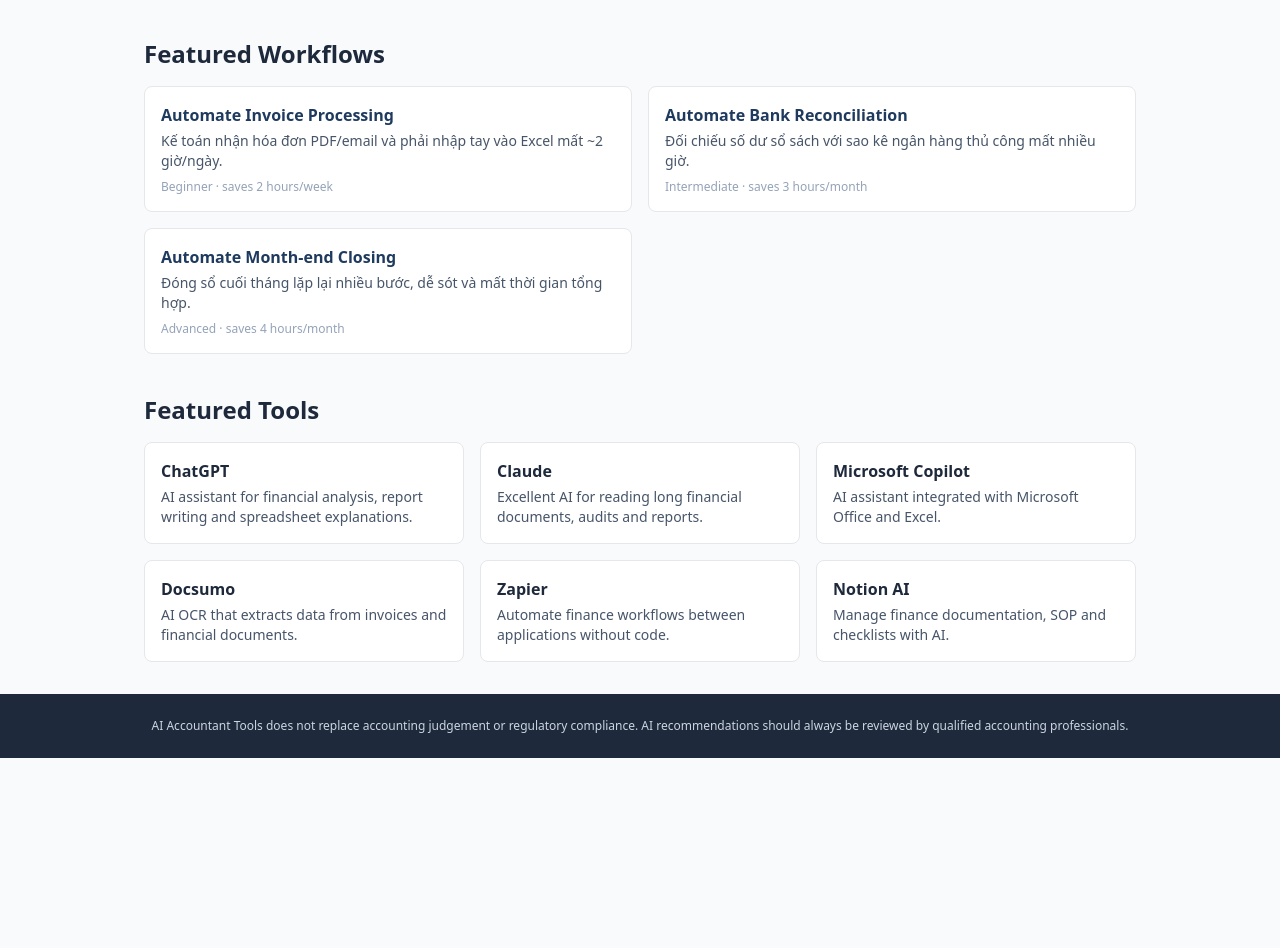
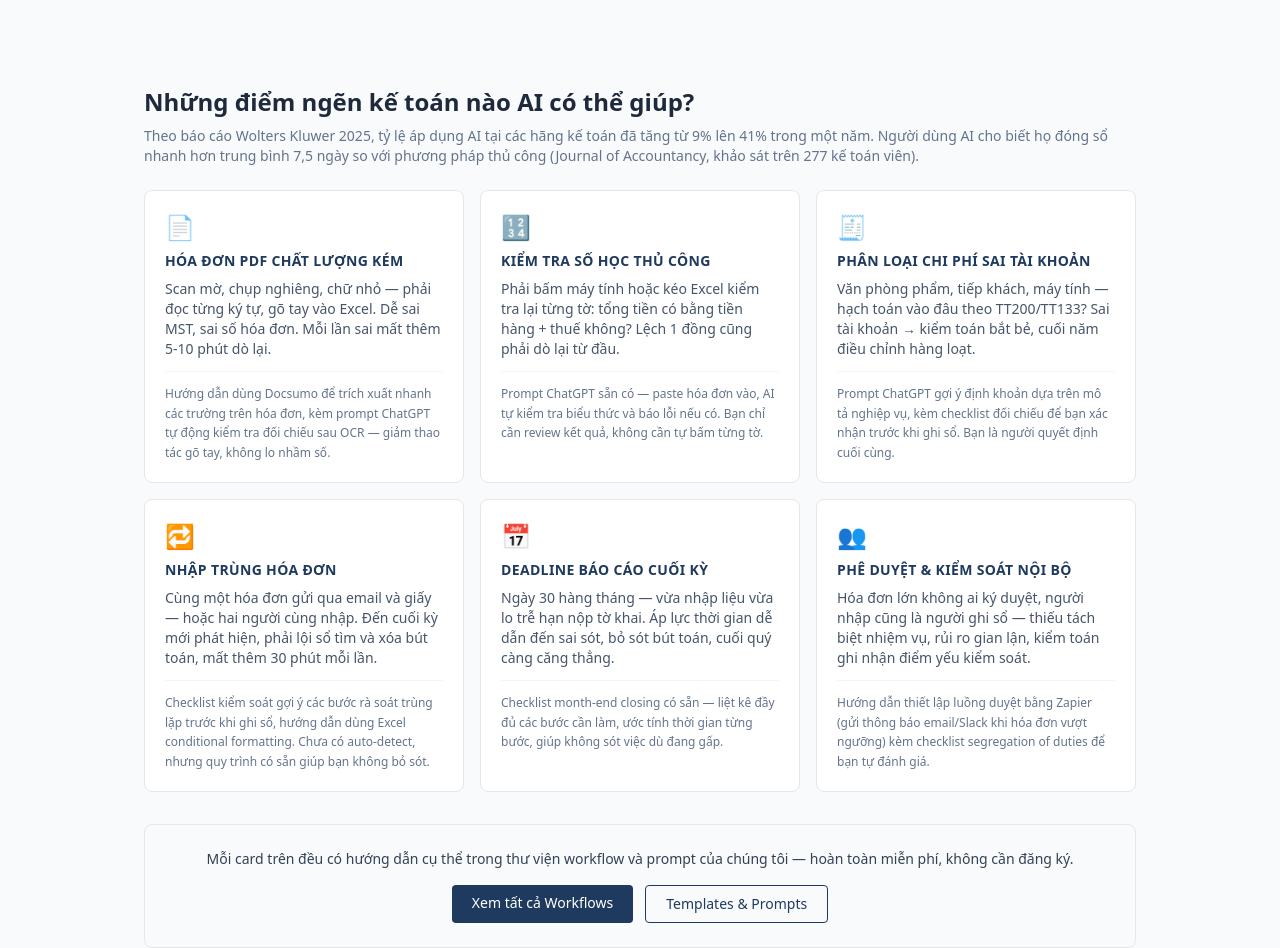
Before and after one commit to Meomeo-NT/ai-accountant-tools, a Next.js app: page / in a window 1280 px wide. Shown: the part 344-1292 px from the top of the page. Before the commit the page ends 1102 px from the top, so only its background shows below. Built offline with nearby package versions, Linux system fonts and the light colour scheme.

Commit message:
feat: add pain→solution section, email capture form, affiliate disclosure

```diff
--- a/src/app/layout.tsx
+++ b/src/app/layout.tsx
@@ -36,11 +36,15 @@ export default function RootLayout({
         <main className="flex-1 max-w-5xl mx-auto px-4 py-8 w-full">
           {children}
         </main>
-        <footer className="bg-slate-800 text-slate-300 text-xs text-center py-6">
+        <footer className="bg-slate-800 text-slate-300 text-xs text-center py-6 px-4">
           <p>
             AI Accountant Tools does not replace accounting judgement or
             regulatory compliance. AI recommendations should always be reviewed
             by qualified accounting professionals.
+          </p>
+          <p className="mt-2">
+            We may earn commissions from some links on this site, at no extra
+            cost to you. This does not affect the objectivity of our content.
           </p>
         </footer>
       </body>
--- a/src/app/page.tsx
+++ b/src/app/page.tsx
@@ -1,6 +1,7 @@
 import Link from "next/link";
 import { getAllWorkflows } from "@/lib/workflows";
 import { getAllTools } from "@/lib/tools";
+import PainSection from "@/components/PainSection";
 
 export default function HomePage() {
   const workflows = getAllWorkflows();
@@ -15,6 +16,9 @@ export default function HomePage() {
         <p className="mt-4 text-lg text-slate-600">
           Smart Accounting Toolkit — tools, templates and AI workflows that help
           accountants work faster.
+        </p>
+        <p className="mt-4 text-base text-slate-700">
+          Bạn vẫn đang ngồi nhập hóa đơn bằng tay mỗi ngày?
         </p>
         <p className="mt-2 text-sm text-slate-500 italic">
           AI helps accountants work faster without replacing accounting
@@ -35,6 +39,8 @@ export default function HomePage() {
           </Link>
         </div>
       </section>
+
+      <PainSection />
 
       <section className="mt-10">
         <h2 className="text-2xl font-semibold mb-4">Featured Workflows</h2>
--- a/src/app/templates/page.tsx
+++ b/src/app/templates/page.tsx
@@ -1,6 +1,7 @@
 import Link from "next/link";
 import type { Metadata } from "next";
 import { getMarkdownDoc } from "@/lib/markdown";
+import EmailCaptureForm from "@/components/EmailCaptureForm";
 
 export const metadata: Metadata = {
   title: "Templates & Prompts — AI Accountant Tools",
@@ -14,8 +15,12 @@ export default async function TemplatesPage() {
   return (
     <div>
       <h1 className="text-3xl font-bold text-brand">Templates & Prompts</h1>
+      <p className="mt-2 text-sm text-slate-500">
+        10 ChatGPT prompts cho kế toán — điền email để nhận file PDF đầy đủ.
+      </p>
+      <EmailCaptureForm />
       <article
-        className="mt-4 prose max-w-none bg-white border rounded-lg p-5"
+        className="mt-6 prose max-w-none bg-white border rounded-lg p-5"
         dangerouslySetInnerHTML={{ __html: doc.contentHtml }}
       />
       <p className="mt-6 text-sm">
--- /dev/null
+++ b/src/components/EmailCaptureForm.tsx
@@ -0,0 +1,46 @@
+"use client";
+
+/**
+ * Email capture form for lead magnet.
+ *
+ * Uses Formspree (formspree.io) — works with static export,
+ * no server/API route needed.
+ *
+ * Replace FORMSPREE_ENDPOINT with your real Formspree URL after
+ * registering at https://formspree.io
+ */
+const FORMSPREE_ENDPOINT = "https://formspree.io/f/YOUR_FORM_ID";
+
+export default function EmailCaptureForm() {
+  return (
+    <form
+      action={FORMSPREE_ENDPOINT}
+      method="POST"
+      className="mt-6 bg-brand/5 border border-brand/20 rounded-lg p-5"
+    >
+      <p className="text-sm font-medium text-brand">
+        📥 Nhận file PDF 10 ChatGPT Prompts cho kế toán — miễn phí.
+      </p>
+      <div className="mt-3 flex flex-col sm:flex-row gap-2">
+        <input
+          type="email"
+          name="email"
+          placeholder="Email của bạn"
+          required
+          className="flex-1 px-3 py-2 border rounded text-sm"
+        />
+        <button
+          type="submit"
+          className="bg-brand text-white px-5 py-2 rounded text-sm whitespace-nowrap"
+        >
+          Gửi cho tôi
+        </button>
+      </div>
+      <p className="mt-2 text-xs text-slate-400">
+        Không spam. Hủy bất cứ lúc nào.
+      </p>
+      {/* Formspree redirect after submit */}
+      <input type="hidden" name="_next" value="https://ai-accountant-tools.vercel.app/templates?thankyou" />
+    </form>
+  );
+}
--- /dev/null
+++ b/src/components/PainCard.tsx
@@ -0,0 +1,19 @@
+interface PainCardProps {
+  icon: string;
+  pain: string;
+  consequence: string;
+  solution: string;
+}
+
+export default function PainCard({ icon, pain, consequence, solution }: PainCardProps) {
+  return (
+    <div className="border rounded-lg p-5 bg-white hover:shadow transition-shadow">
+      <div className="text-2xl mb-2">{icon}</div>
+      <h3 className="font-bold text-brand text-sm uppercase tracking-wide">{pain}</h3>
+      <p className="text-sm text-slate-600 mt-2">{consequence}</p>
+      <div className="mt-3 pt-3 border-t border-slate-100">
+        <p className="text-xs text-slate-500 leading-relaxed">{solution}</p>
+      </div>
+    </div>
+  );
+}
--- /dev/null
+++ b/src/components/PainSection.tsx
@@ -0,0 +1,93 @@
+import PainCard from "./PainCard";
+
+const painPoints = [
+  {
+    icon: "📄",
+    pain: "Hóa đơn PDF chất lượng kém",
+    consequence:
+      "Scan mờ, chụp nghiêng, chữ nhỏ — phải đọc từng ký tự, gõ tay vào Excel. Dễ sai MST, sai số hóa đơn. Mỗi lần sai mất thêm 5-10 phút dò lại.",
+    solution:
+      "Hướng dẫn dùng Docsumo để trích xuất nhanh các trường trên hóa đơn, kèm prompt ChatGPT tự động kiểm tra đối chiếu sau OCR — giảm thao tác gõ tay, không lo nhầm số.",
+  },
+  {
+    icon: "🔢",
+    pain: "Kiểm tra số học thủ công",
+    consequence:
+      "Phải bấm máy tính hoặc kéo Excel kiểm tra lại từng tờ: tổng tiền có bằng tiền hàng + thuế không? Lệch 1 đồng cũng phải dò lại từ đầu.",
+    solution:
+      "Prompt ChatGPT sẵn có — paste hóa đơn vào, AI tự kiểm tra biểu thức và báo lỗi nếu có. Bạn chỉ cần review kết quả, không cần tự bấm từng tờ.",
+  },
+  {
+    icon: "🧾",
+    pain: "Phân loại chi phí sai tài khoản",
+    consequence:
+      "Văn phòng phẩm, tiếp khách, máy tính — hạch toán vào đâu theo TT200/TT133? Sai tài khoản → kiểm toán bắt bẻ, cuối năm điều chỉnh hàng loạt.",
+    solution:
+      "Prompt ChatGPT gợi ý định khoản dựa trên mô tả nghiệp vụ, kèm checklist đối chiếu để bạn xác nhận trước khi ghi sổ. Bạn là người quyết định cuối cùng.",
+  },
+  {
+    icon: "🔁",
+    pain: "Nhập trùng hóa đơn",
+    consequence:
+      "Cùng một hóa đơn gửi qua email và giấy — hoặc hai người cùng nhập. Đến cuối kỳ mới phát hiện, phải lội sổ tìm và xóa bút toán, mất thêm 30 phút mỗi lần.",
+    solution:
+      "Checklist kiểm soát gợi ý các bước rà soát trùng lặp trước khi ghi sổ, hướng dẫn dùng Excel conditional formatting. Chưa có auto-detect, nhưng quy trình có sẵn giúp bạn không bỏ sót.",
+  },
+  {
+    icon: "📅",
+    pain: "Deadline báo cáo cuối kỳ",
+    consequence:
+      "Ngày 30 hàng tháng — vừa nhập liệu vừa lo trễ hạn nộp tờ khai. Áp lực thời gian dễ dẫn đến sai sót, bỏ sót bút toán, cuối quý càng căng thẳng.",
+    solution:
+      "Checklist month-end closing có sẵn — liệt kê đầy đủ các bước cần làm, ước tính thời gian từng bước, giúp không sót việc dù đang gấp.",
+  },
+  {
+    icon: "👥",
+    pain: "Phê duyệt & kiểm soát nội bộ",
+    consequence:
+      "Hóa đơn lớn không ai ký duyệt, người nhập cũng là người ghi sổ — thiếu tách biệt nhiệm vụ, rủi ro gian lận, kiểm toán ghi nhận điểm yếu kiểm soát.",
+    solution:
+      "Hướng dẫn thiết lập luồng duyệt bằng Zapier (gửi thông báo email/Slack khi hóa đơn vượt ngưỡng) kèm checklist segregation of duties để bạn tự đánh giá.",
+  },
+];
+
+export default function PainSection() {
+  return (
+    <section className="mt-12">
+      <h2 className="text-2xl font-semibold mb-2">
+        Những điểm ngẽn kế toán nào AI có thể giúp?
+      </h2>
+      <p className="text-sm text-slate-500 mb-6">
+        Theo báo cáo Wolters Kluwer 2025, tỷ lệ áp dụng AI tại các hãng kế toán
+        đã tăng từ 9% lên 41% trong một năm. Người dùng AI cho biết họ đóng sổ
+        nhanh hơn trung bình 7,5 ngày so với phương pháp thủ công (Journal of
+        Accountancy, khảo sát trên 277 kế toán viên).
+      </p>
+      <div className="grid md:grid-cols-2 lg:grid-cols-3 gap-4">
+        {painPoints.map((p, i) => (
+          <PainCard key={i} {...p} />
+        ))}
+      </div>
+      <div className="mt-8 text-center bg-slate-50 border rounded-lg p-6">
+        <p className="text-sm text-slate-700 font-medium">
+          Mỗi card trên đều có hướng dẫn cụ thể trong thư viện workflow và
+          prompt của chúng tôi — hoàn toàn miễn phí, không cần đăng ký.
+        </p>
+        <div className="mt-4 flex justify-center gap-3">
+          <a
+            href="/workflows"
+            className="bg-brand text-white px-5 py-2 rounded text-sm"
+          >
+            Xem tất cả Workflows
+          </a>
+          <a
+            href="/templates"
+            className="border border-brand text-brand px-5 py-2 rounded text-sm"
+          >
+            Templates & Prompts
+          </a>
+        </div>
+      </div>
+    </section>
+  );
+}
```
